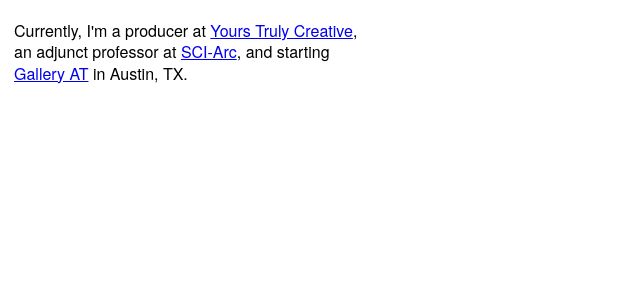
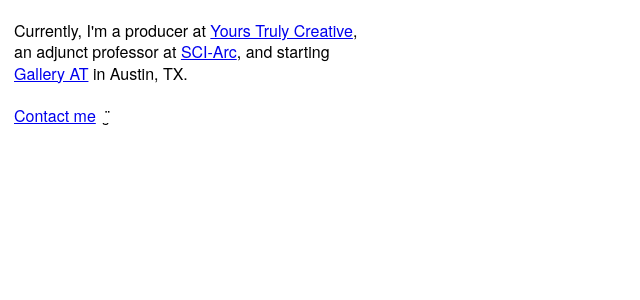
Before and after one commit to atran/atran.github.io, a Jekyll site: the page built from index.md, in a window 1280 px wide. Shown: the top 300 px of the page, without its empty margins (0-640 px from the left). Built offline with Jekyll 4.4.1, drawn with Linux system fonts in a browser that asks for light colours.

Commit message:
Update flat.html

```diff
--- a/_layouts/flat.html
+++ b/_layouts/flat.html
@@ -19,5 +19,9 @@
       }
     </style>
     Currently, I'm a producer at <a href="https://www.instagram.com/yours__truly__creative/" target="_blank">Yours Truly Creative</a>, an adjunct professor at <a href="https://www.sciarc.edu/" target="_blank">SCI-Arc</a>, and starting <a href="http://galleryat.art/" target="_blank">Gallery AT</a> in Austin, TX.
+    <br>
+    <br>
+    <a href="mailto:studio+www@anthonytran.info">Contact me</a>
+    &nbsp;&#168;&#814;
   </body>
 </html>
```
